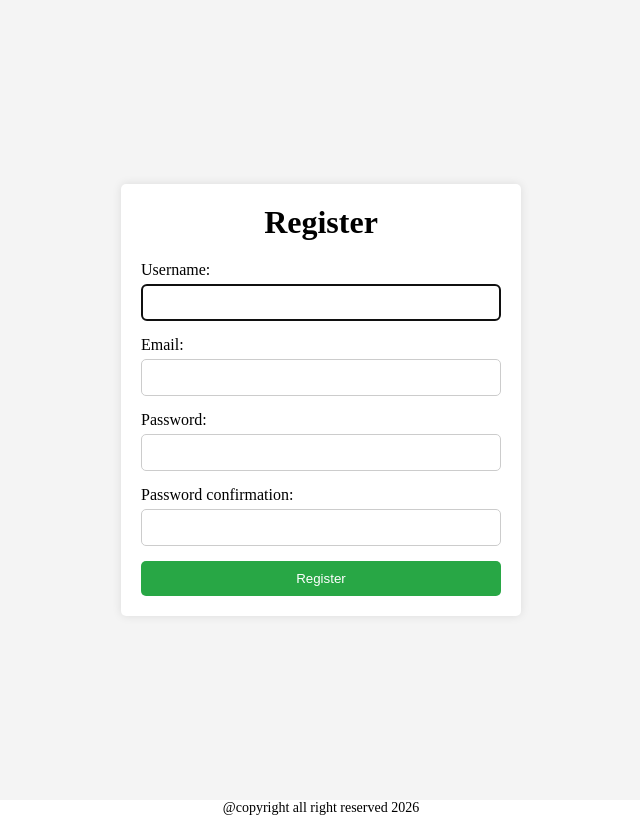
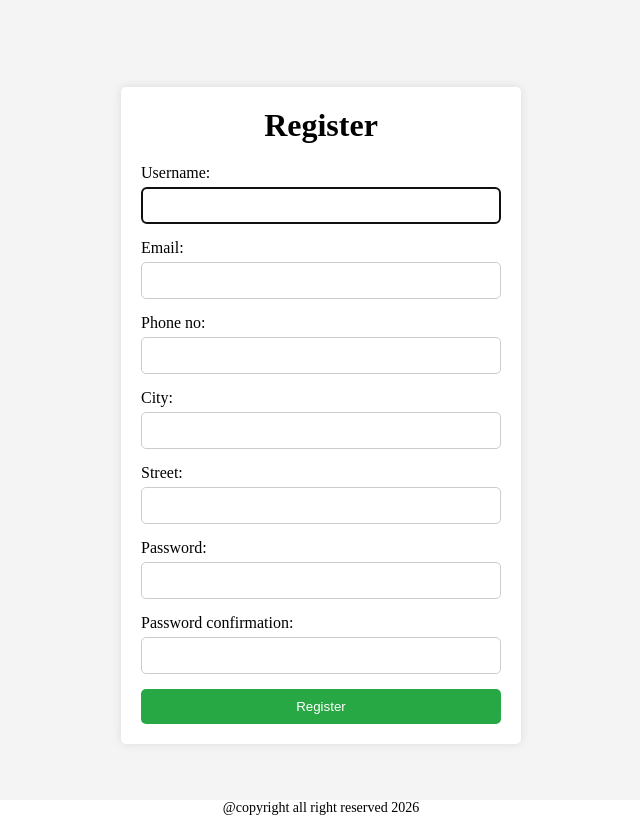
Before and after one commit to Benyameen-cs/Ecommerce-website, a Django app: page /accounts/register/ in a window 1280 px wide. Shown: the part 98-914 px from the top of the page, without its empty margins (319-959 px from the left). Run offline with Django 5.2, Linux system fonts and the light colour scheme.

Commit message:
redesiging the checkout model and form and also the registration form as well. Create another model ShippingAddress to store the order shipment related info.

```diff
--- a/apps/accounts/forms.py
+++ b/apps/accounts/forms.py
@@ -5,9 +5,13 @@ from django import forms
 
 class RegistrationForm(UserCreationForm):
     email = forms.EmailField(required=True)
+    phone_no = forms.CharField(required=True , max_length=15)
+    city = forms.CharField(required=True ,max_length=50)
+    street = forms.CharField(required=True ,max_length=150)
+
     class Meta:
         model = User
-        fields = ['username', 'email','password1','password2']
+        fields = ['username', 'email', 'phone_no' , 'city' , 'street' ,'password1','password2']
 
     def clean_email(self):
         email = self.cleaned_data['email']
--- a/apps/accounts/views.py
+++ b/apps/accounts/views.py
@@ -10,13 +10,15 @@ from django.contrib.auth.decorators import login_required
 # Create your views here.
 
 def register(req):
-
     if req.method == 'POST':
         form = RegistrationForm(req.POST)
         if form.is_valid():
             user = form.save()
             Customer.objects.create(
-                user=user
+                user=user,
+                phone_no = form.cleaned_data['phone_no'],
+                city = form.cleaned_data['city'],
+                street = form.cleaned_data['street'],
             )
 
             messages.success(req, 'User register successfully..')
--- a/static/CSS/accounts.css
+++ b/static/CSS/accounts.css
@@ -67,7 +67,7 @@
 /*  Registration Styles */
 
 .registration-main {
-    height: 100vh;
+    min-height: 100vh;
     background-color: #f4f4f4;
     display: flex;
     justify-content: center;
@@ -81,6 +81,8 @@
     padding: 20px;
     border-radius: 5px;
     box-shadow: 0 0 10px rgba(0, 0, 0, 0.1);
+    margin-top: 50px;
+    margin-bottom: 20px;
 }
 .registration-container h1 {
     text-align: center;
@@ -110,7 +112,7 @@
     border-radius: 5px;
     cursor: pointer;
 }
-.registration-container input[type="submit"]:hover {
+.registration-container button[type="submit"]:hover {
     background-color: #218838;
 }
 
--- a/templates/accounts/register.html
+++ b/templates/accounts/register.html
@@ -18,6 +18,9 @@
                 {% csrf_token %}
                 {{ form.username.label_tag }} {{ form.username }} {{ form.username.errors }}
                 {{ form.email.label_tag }} {{ form.email }} {{ form.email.errors }}
+                {{form.phone_no.label_tag}} {{form.phone_no}} {{form.phone_no.errors}}
+                {{form.city.label_tag}} {{form.city}} {{form.city.errors}}
+                {{form.street.label_tag}} {{form.street}} {{form.street.errors}}
                 {{ form.password1.label_tag }} {{ form.password1 }} {{ form.password1.errors }}
                 {{ form.password2.label_tag }} {{ form.password2 }} {{ form.password2.errors }}
                 <button type="submit">Register</button>
```
Also changed, not shown: apps/orders/form.py (+9 -0 lines), apps/orders/models.py (+16 -0 lines), apps/orders/migrations/0008_shippingaddress.py (added), db.sqlite3.
